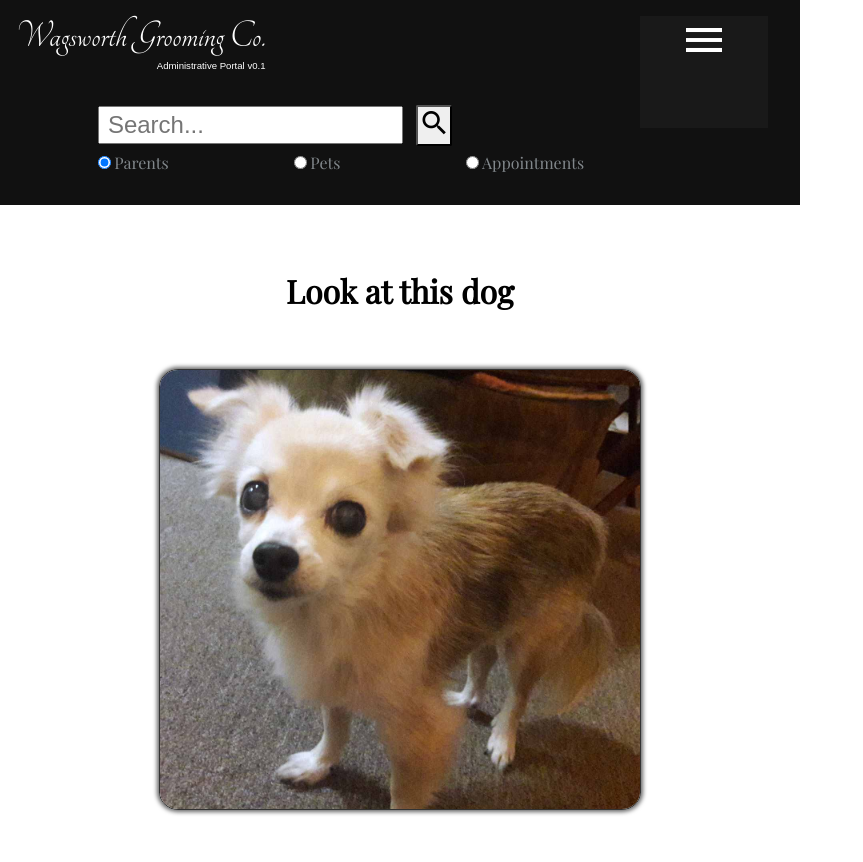
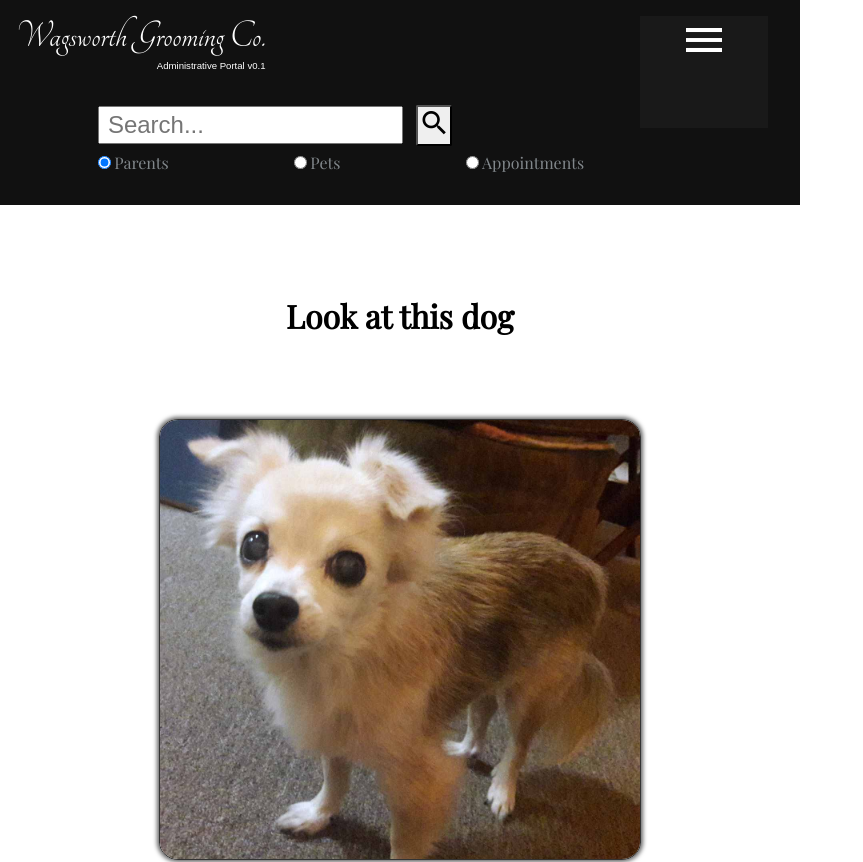
Before and after one commit to eggborne/wagsworth-grooming, a React app: page /#/ in a window 1280 px wide. Shown: the top 862 px of the page, without its empty margins (0-863 px from the left). Built offline with nearby package versions, Linux system fonts and the light colour scheme.

Commit message:
Add animation effect to logo image/message

```diff
--- a/src/components/SplashPage.jsx
+++ b/src/components/SplashPage.jsx
@@ -2,6 +2,12 @@ import React from 'react';
 import headerImage from '../assets/images/titlepic.jpg';
 
 function SplashPage() {
+  setTimeout(() => {
+    document.getElementById('logo-img').style.opacity = 1,
+    document.getElementById('logo-msg').style.opacity = 1,
+    document.getElementById('logo-img').style.transform = 'scale(1)'
+    document.getElementById('logo-msg').style.transform = 'scale(1)'
+  },5)
   return (
     <div>
       <style jsx>{`
@@ -19,10 +25,17 @@ function SplashPage() {
           box-shadow: 0px 0px 4px 2px #666;
           margin: 10%;
           margin-top: 5%;
+          opacity: 0;
+          transform: scale(0);
+          transition: all 600ms ease;
+        }
+        #logo-msg {
+          transform: scale(0);
+          transition: all 600ms ease;
         }
       `}</style>
-      <h1>Look at this dog</h1>
-      <img src={headerImage}/>
+      <div id='logo-msg'><h1>Look at this dog</h1></div>
+      <img id='logo-img' src={headerImage}/>
     </div>
   );
 }
```
